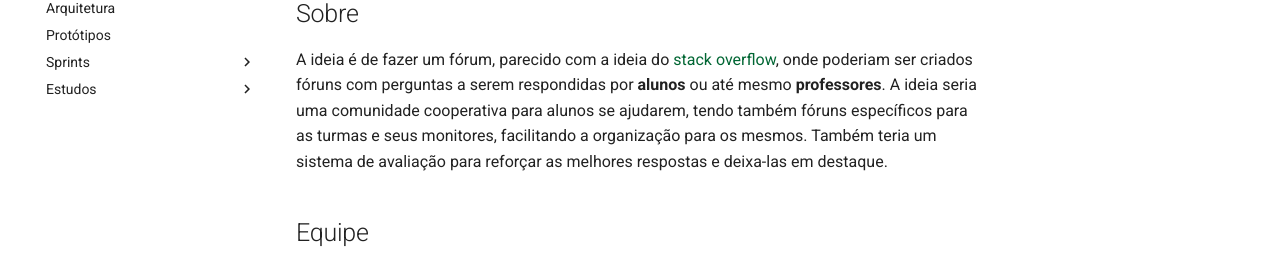
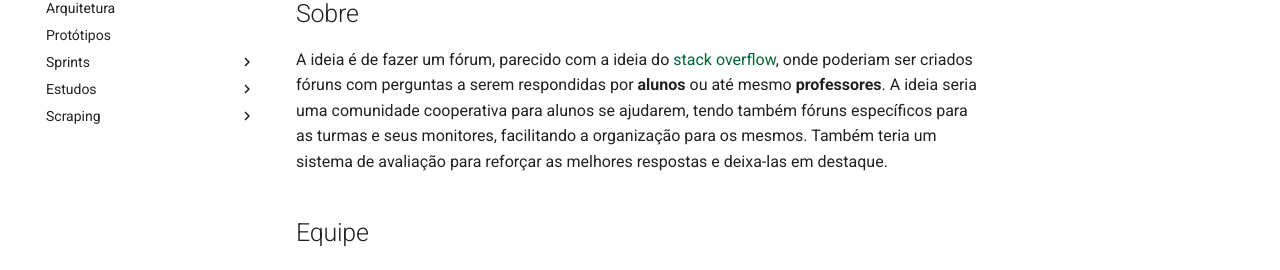
Before and after one commit to unb-mds/2024-1-forUnB, an MkDocs documentation site: the page built from docs/index.md, in a window 1280 px wide. Shown: the part 184-454 px from the top of the page. Built offline with MkDocs 1.6.1 and Material for MkDocs 9.7.7, drawn with Linux system fonts in a browser that asks for light colours; comment, search, counter and statistics services are not loaded.

Commit message:
docs: creating scraping

```diff
--- a/mkdocs.yml
+++ b/mkdocs.yml
@@ -36,3 +36,6 @@ nav:
       - MkDocs: estudos/documentacao.md
       - GitFlow: estudos/gitflow.md
       - Bibliografia: estudos/bibliografia.md
+
+  - Scraping:
+      - Documentação: scraping/documentacao.md
```
